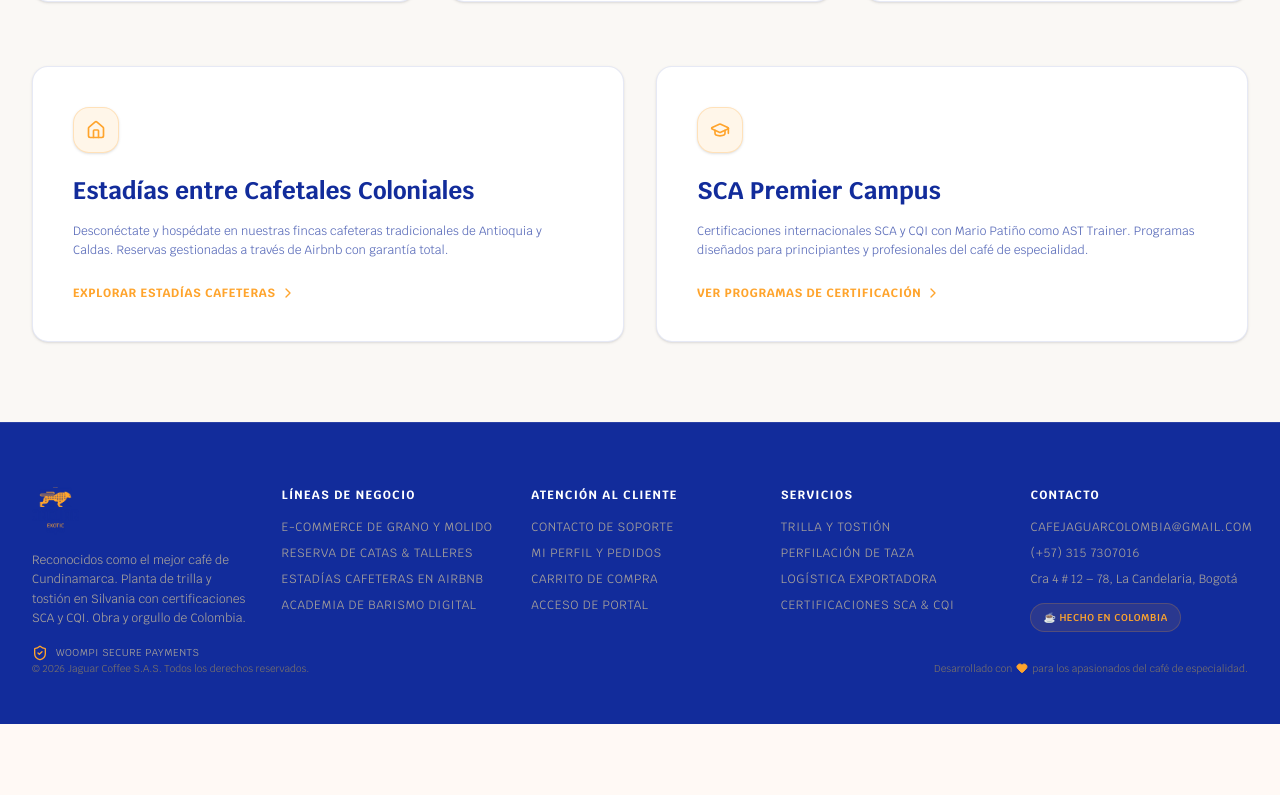
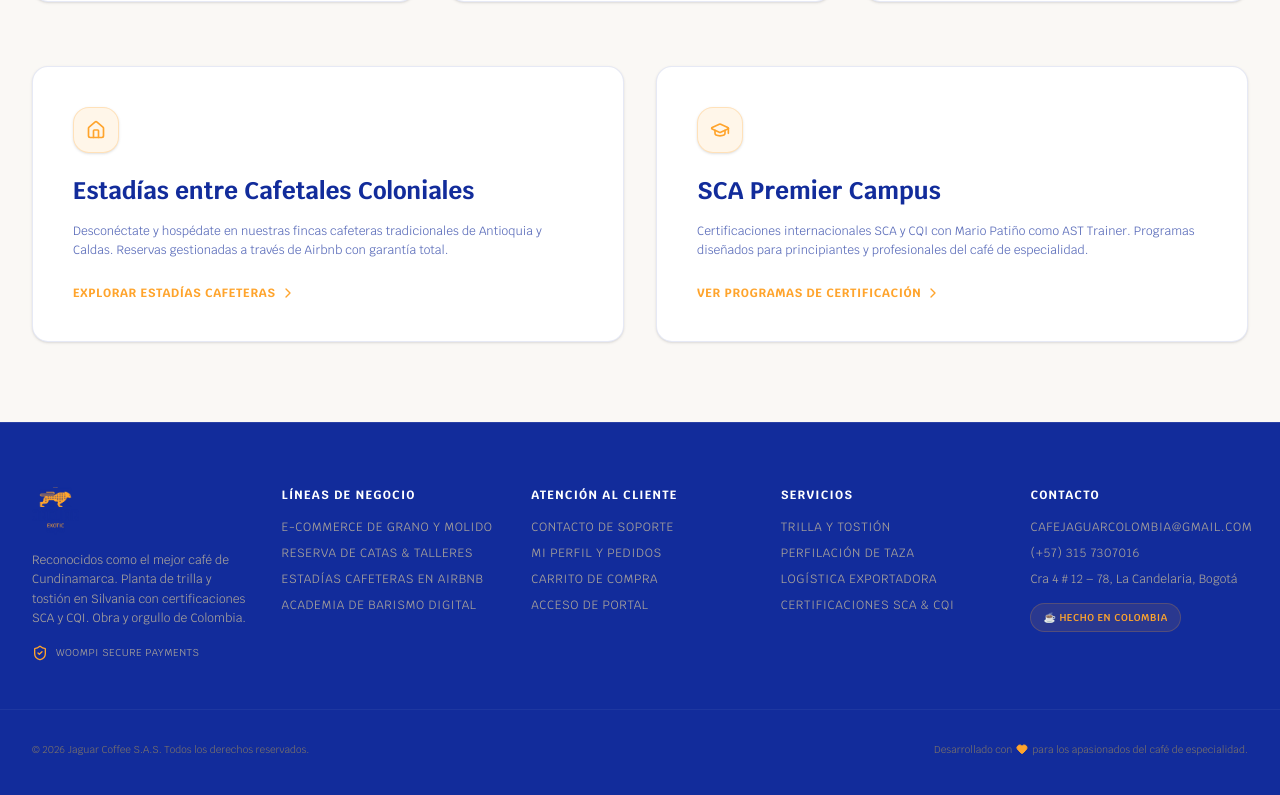
Before and after one commit to CamiloInDev/CAFE-JAGUAR, a React (Vite) app: page / in a window 1280 px wide. Shown: the part 2264-3059 px from the top of the page. Before the commit the page ends 2988 px from the top, so only its background shows below. Built offline with nearby package versions, Linux system fonts and the light colour scheme; no server answers.

Commit message:
fix: footer spacing and alignment

```diff
--- a/src/components/Footer.tsx
+++ b/src/components/Footer.tsx
@@ -71,8 +71,8 @@ export default function Footer() {
       </div>
 
       {/* Credits Section */}
-      <div className="max-w-7xl mx-auto px-4 sm:px-6 lg:px-8">
-        <div className="text-center text-[10px] text-stone-500 flex flex-col md:flex-row justify-between items-center gap-2">
+      <div className="max-w-7xl mx-auto px-4 sm:px-6 lg:px-8 mt-12 pt-8 border-t border-white/5">
+        <div className="flex flex-col md:flex-row justify-between items-center gap-2 text-[10px] text-stone-500">
           <span>© {new Date().getFullYear()} Jaguar Coffee S.A.S. Todos los derechos reservados.</span>
             <span className="flex items-center gap-1">
               Desarrollado con <Heart className="w-3 h-3 text-[#FFA42C] fill-[#FFA42C]" /> para los apasionados del café de especialidad.
```
